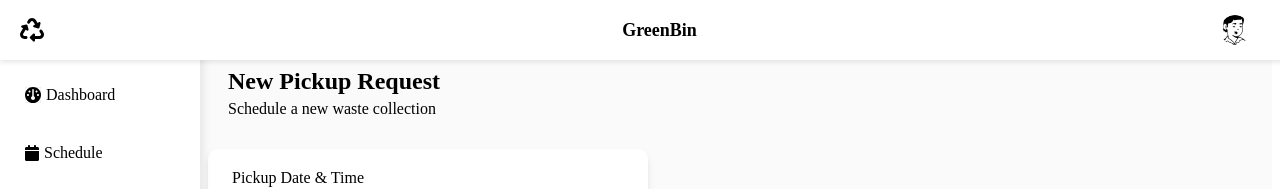
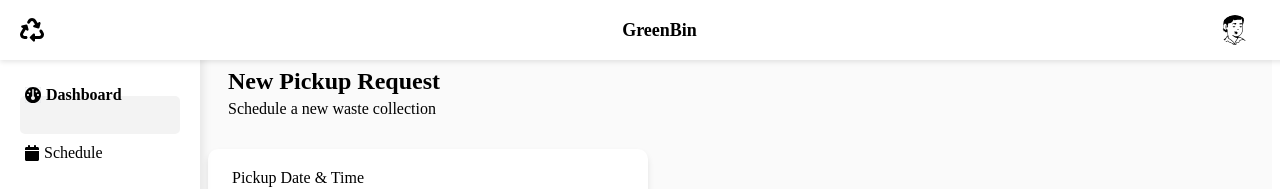
Before and after one commit to DibuBaj/WMS-Frontend, a React (Vite) app: page /userdashboard in a window 1280 px wide. Shown: the top 189 px of the page. Built offline with nearby package versions, Linux system fonts and the light colour scheme.

Commit message:
File setup

```diff
--- a/src/components/Userdashboard/Navbar/Sidebar.jsx
+++ b/src/components/Userdashboard/Navbar/Sidebar.jsx
@@ -21,7 +21,7 @@ const Sidebar = () => {
       <div className="sidebar">
         <ul>
           <li>
-            <NavLink to="/dashboard" className={({ isActive }) => (isActive ? "active" : "")}>
+            <NavLink to="/userdashboard" className={({ isActive }) => (isActive ? "active" : "")}>
               <img src={Dashboard} alt="Dashboard" className="icon" />
               <span className="text">Dashboard</span>
             </NavLink>
```
Also changed, not shown: src/pages/Schedule.jsx (renamed from src/components/Userdashboard/Navbar/Schedule.jsx), src/pages/Settings.jsx (renamed from src/components/Userdashboard/Navbar/Settings.jsx).
